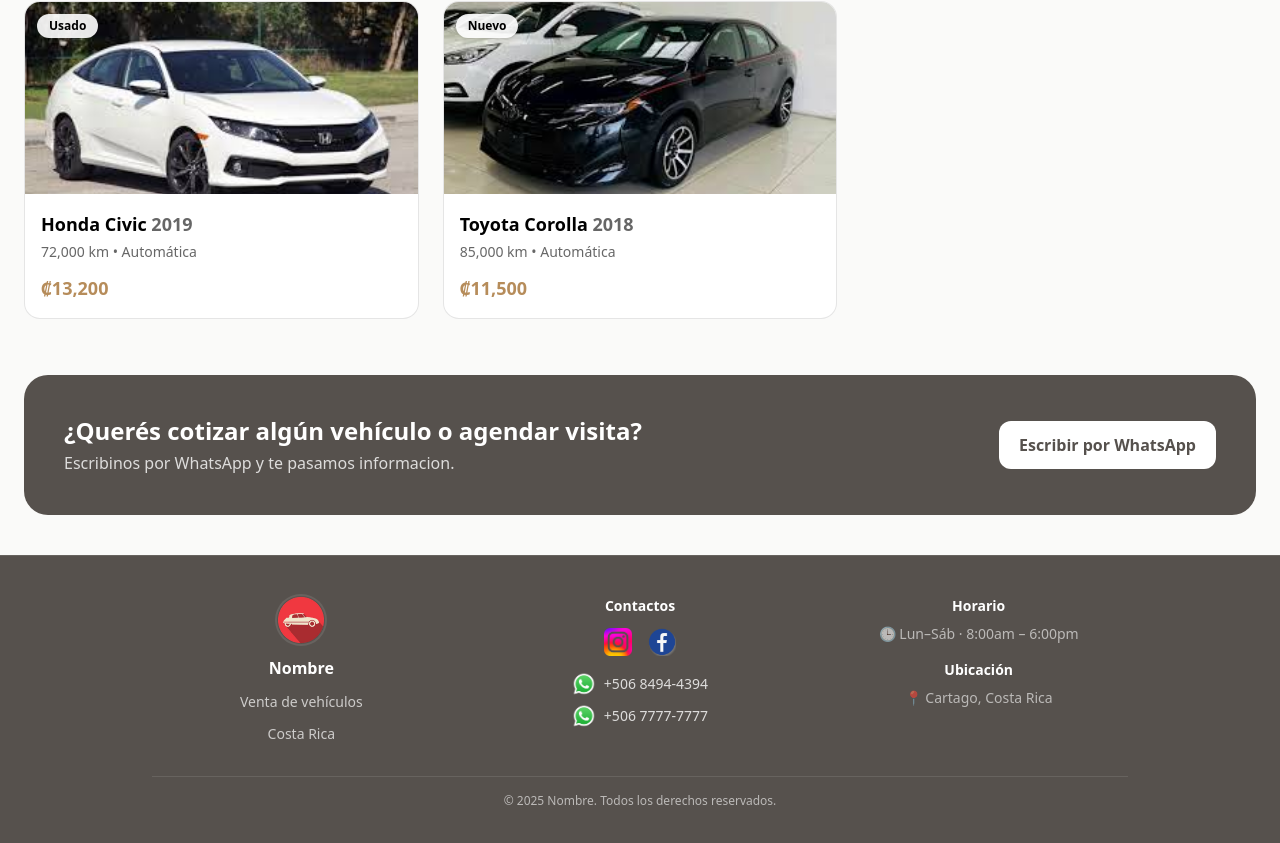
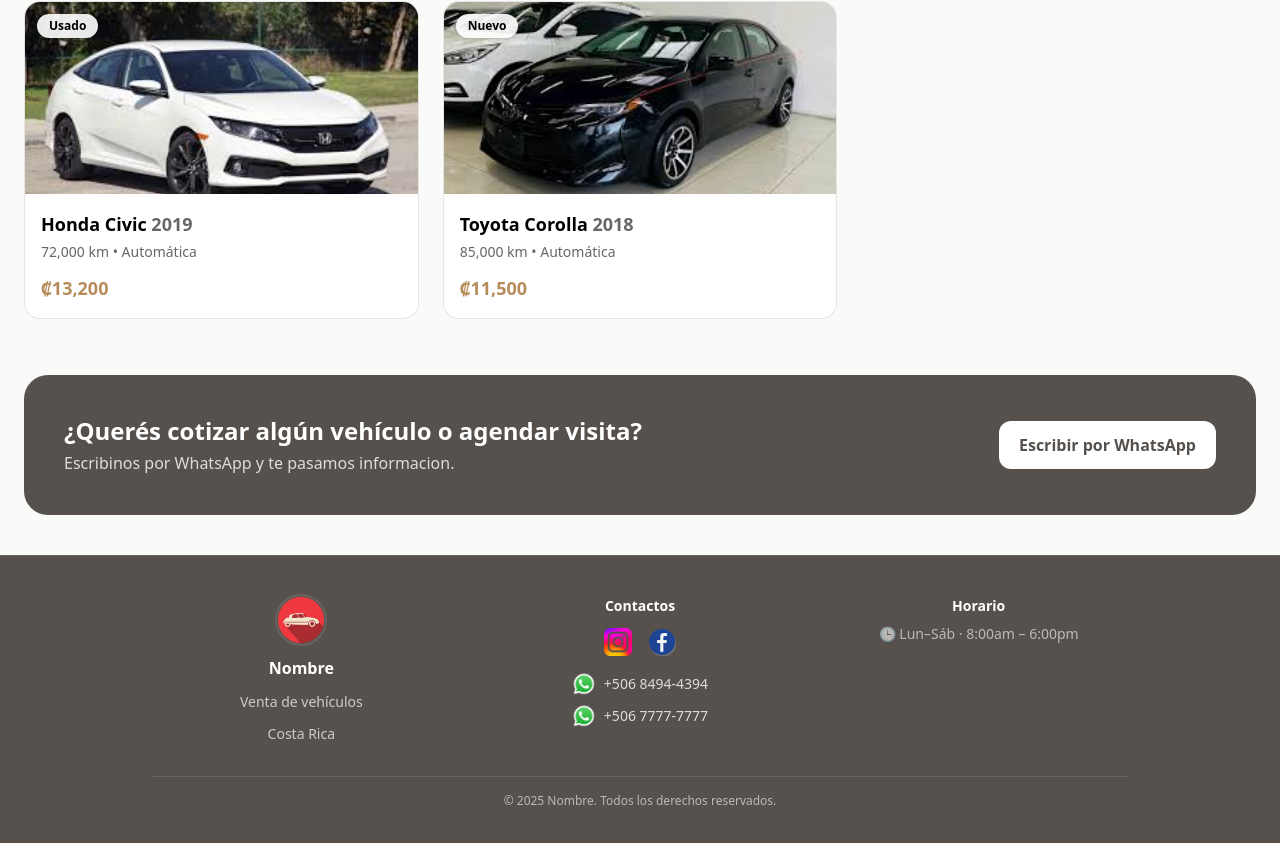
Before and after one commit to melamoralesramirez/VentaVehiculos, a React (Vite) app: page / in a window 1280 px wide. Shown: the part 1440-2283 px from the top of the page. Built offline with nearby package versions, Linux system fonts and the light colour scheme.

Commit message:
cambio footer

```diff
--- a/src/componentes/Footer.jsx
+++ b/src/componentes/Footer.jsx
@@ -11,7 +11,6 @@
   return (
     <footer className="bg-[#56514D] text-white w-full border-t border-white/10">
       <div className="max-w-5xl mx-auto px-4 sm:px-6 py-10">
-
         {/* ===== DESKTOP ===== */}
         <div className="hidden md:grid grid-cols-3 gap-10 text-center items-start">
           {/* Marca */}
@@ -49,7 +48,7 @@
               </a>
             </div>
 
-            {/* WhatsApp */}
+            {/* WhatsApp 1 */}
             <a
               href="https://wa.me/50684944394"
               target="_blank"
@@ -60,6 +59,7 @@
               <span className="text-sm">+506 8494-4394</span>
             </a>
 
+            {/* WhatsApp 2 */}
             <a
               href="https://wa.me/50677777777"
               target="_blank"
@@ -77,9 +77,6 @@
             <p className="text-sm text-white/60 mb-4">
               🕒 Lun–Sáb · 8:00am – 6:00pm
             </p>
-
-            <h4 className="text-sm font-semibold mb-2">Ubicación</h4>
-            <p className="text-sm text-white/60">📍 Cartago, Costa Rica</p>
           </div>
         </div>
 
@@ -96,16 +93,6 @@
             <p className="text-white/70 text-sm">
               Venta de vehículos • Costa Rica
             </p>
-
-            {/* mini CTA */}
-            <a
-              href="https://wa.me/50684944394"
-              target="_blank"
-              rel="noreferrer"
-              className="mt-5 inline-flex w-full items-center justify-center rounded-2xl bg-white text-[#56514D] font-semibold px-4 py-3 hover:opacity-90 transition"
-            >
-              Escribir por WhatsApp
-            </a>
           </div>
 
           {/* Acordeones */}
@@ -160,7 +147,6 @@
             {open === "info" && (
               <div className="rounded-3xl border border-white/10 bg-white/5 p-5 text-center text-white/75">
                 <p className="text-sm">🕒 Lun–Sáb · 8:00am – 6:00pm</p>
-                <p className="text-sm mt-2">📍 Cartago, Costa Rica</p>
               </div>
             )}
           </div>
```
